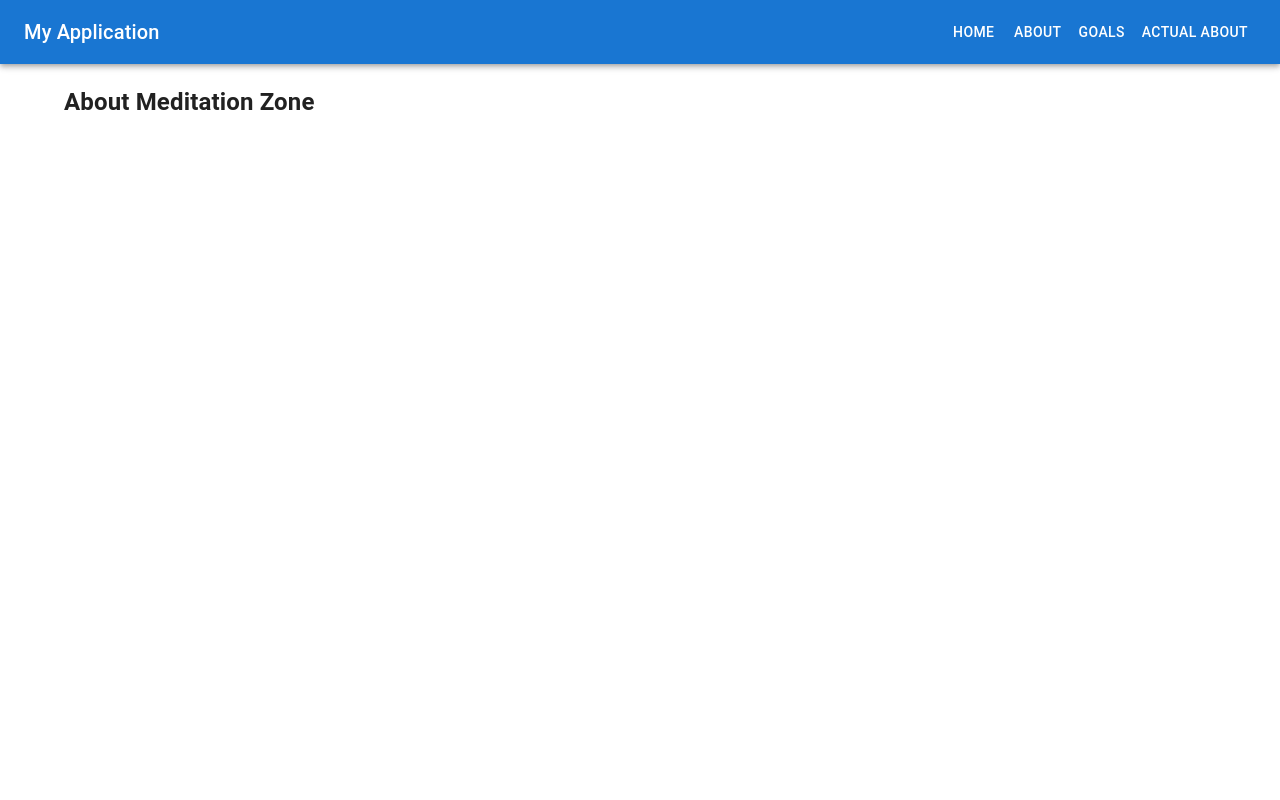
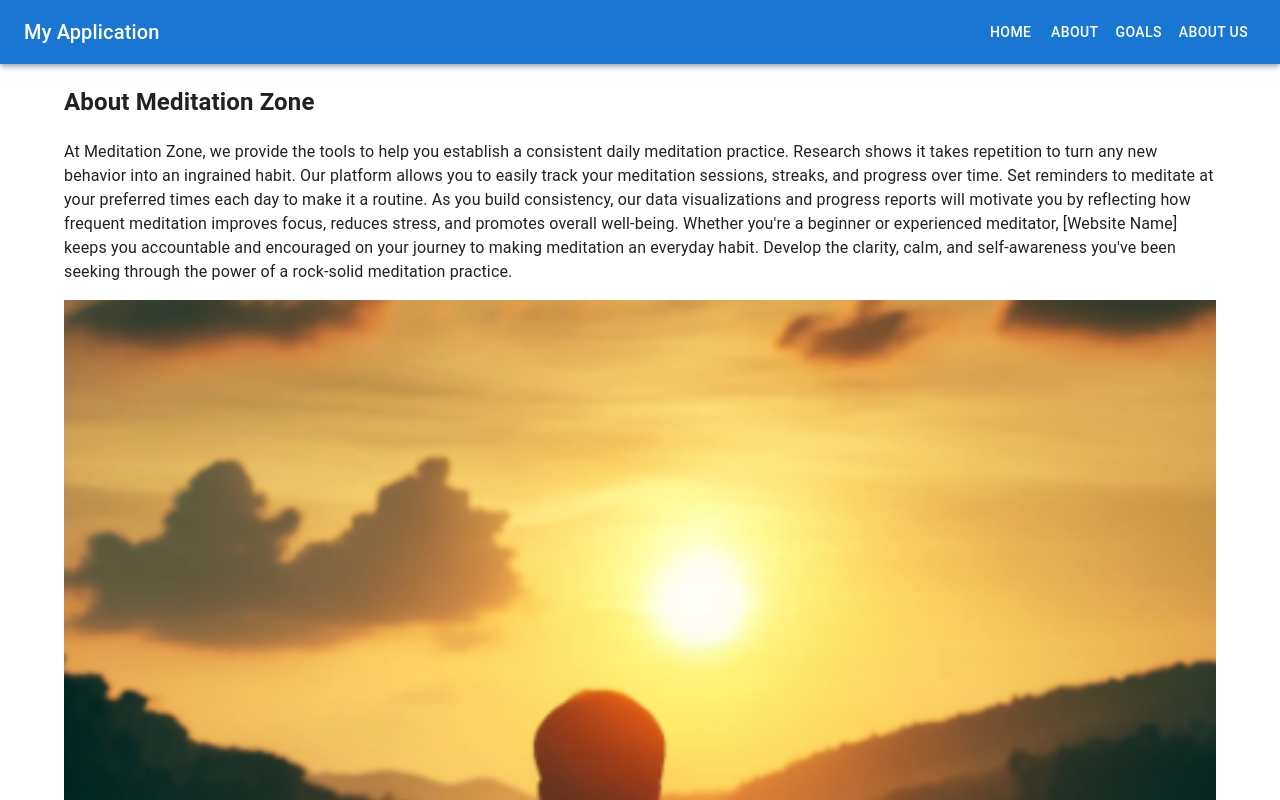
Before and after one commit to wesleysmith1/goal_tracker, a React (Create React App) app in the folder goal_tracker/react_app/: page /actualabout in a window 1280 px wide. Shown: the top 800 px of the page. Built offline with nearby package versions, Linux system fonts and the light colour scheme.

Commit message:
updated about us

```diff
--- a/goal_tracker/react_app/src/App.js
+++ b/goal_tracker/react_app/src/App.js
@@ -21,7 +21,7 @@ function App() {
             <Button color="inherit" component={Link} to="/">Home</Button>
             <Button color="inherit" component={Link} to="/about">About</Button>
             <Button color="inherit" component={Link} to="/goals">Goals</Button>
-            <Button color="inherit" component={Link} to="/actualabout">Actual About</Button>
+            <Button color="inherit" component={Link} to="/actualabout">About Us</Button>
           </Toolbar>
         </AppBar>
         <Container maxWidth="lg">
--- a/goal_tracker/react_app/src/pages/ActualAbout.js
+++ b/goal_tracker/react_app/src/pages/ActualAbout.js
@@ -1,9 +1,13 @@
 import React from 'react';
+import meditationImage from '../images/meditation1.png';
+
 
 function ActualAbout() {
   return (
     <div>
       <h2>About Meditation Zone</h2>
+      <p>At Meditation Zone, we provide the tools to help you establish a consistent daily meditation practice. Research shows it takes repetition to turn any new behavior into an ingrained habit. Our platform allows you to easily track your meditation sessions, streaks, and progress over time. Set reminders to meditate at your preferred times each day to make it a routine. As you build consistency, our data visualizations and progress reports will motivate you by reflecting how frequent meditation improves focus, reduces stress, and promotes overall well-being. Whether you're a beginner or experienced meditator, [Website Name] keeps you accountable and encouraged on your journey to making meditation an everyday habit. Develop the clarity, calm, and self-awareness you've been seeking through the power of a rock-solid meditation practice.</p>
+      <img src={meditationImage} alt="Meditation Scene" style={{ width: '100%', height: 'auto' }} />
     </div>
   );
 }
```
Also changed, not shown: goal_tracker/react_app/src/images/meditation1.png (added).
